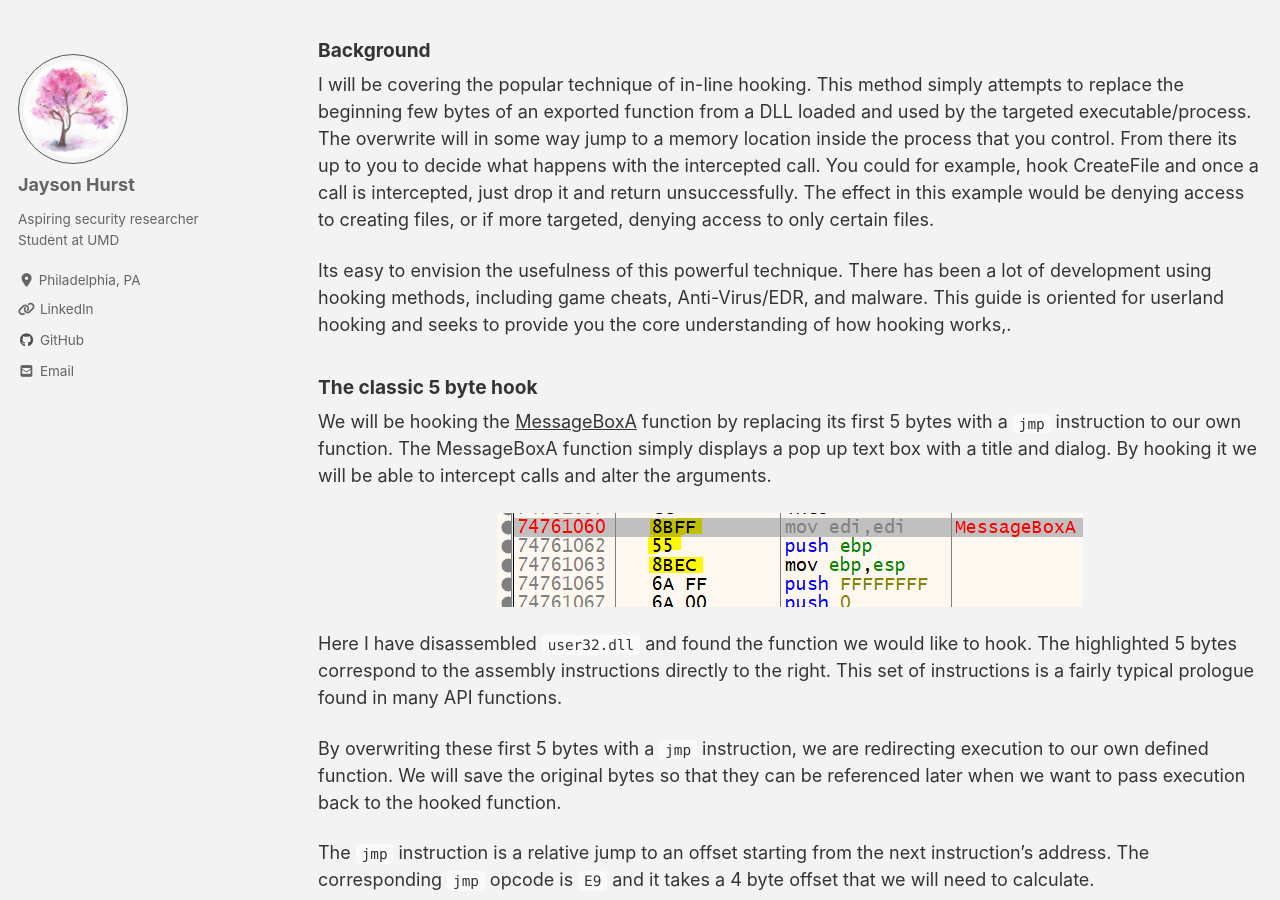
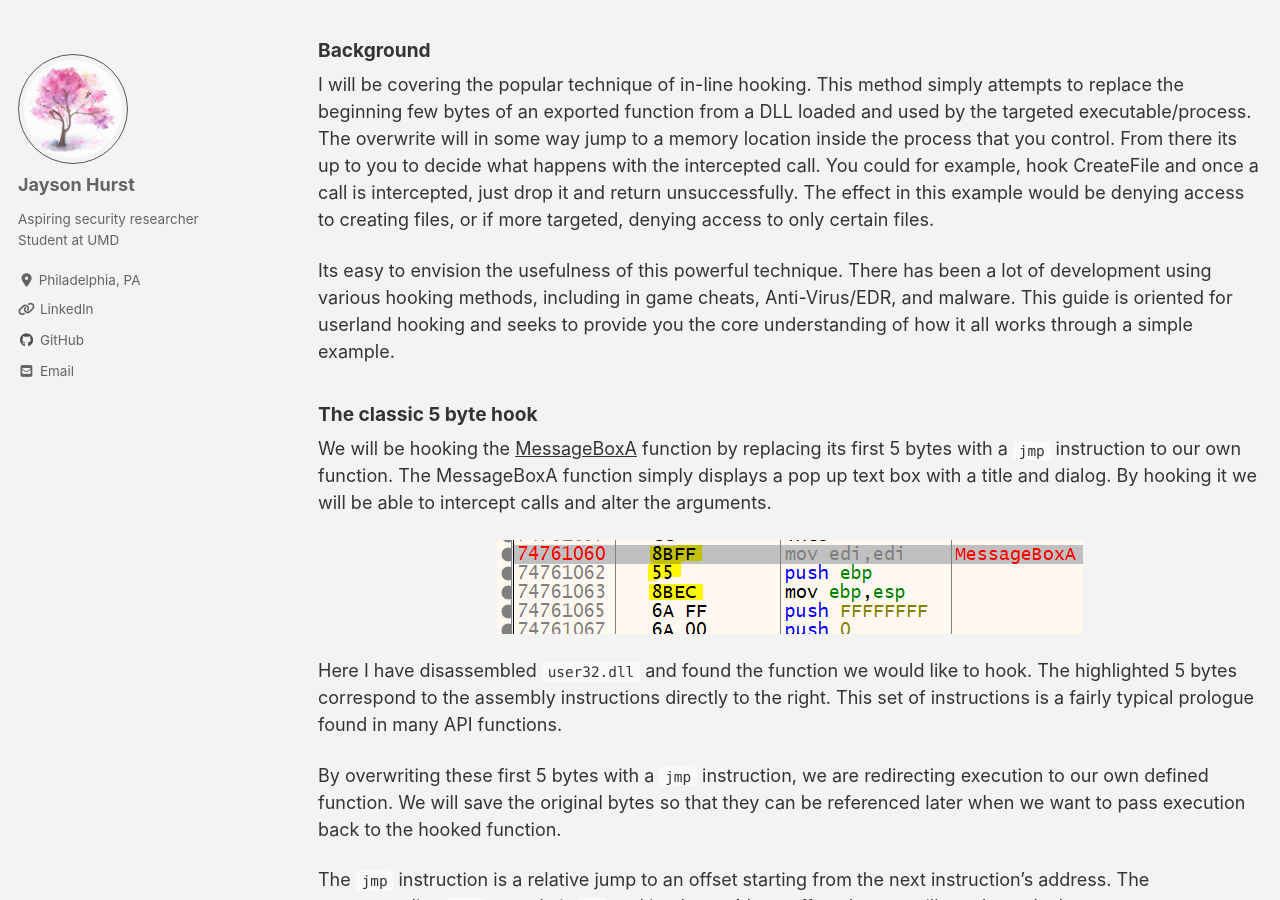
Before and after one commit to jayo78/jayo78.github.io, a Jekyll site: the page built from _posts/2020-06-22-WinAPI-Hooking-basics.md, in a window 1280 px wide and 900 px high, scrolled down 346 px. Built offline with Jekyll 4.4.1, drawn with Linux system fonts in a browser that asks for light colours; cached includes are drawn as plain includes; nearby versions of some CDN libraries.

Commit message:
Update 2020-06-22-WinAPI-Hooking-basics.md

```diff
--- a/_posts/2020-06-22-WinAPI-Hooking-basics.md
+++ b/_posts/2020-06-22-WinAPI-Hooking-basics.md
@@ -11,7 +11,7 @@ API hooking has been cover exhaustedly over the past decade so this is my attemp
 
 I will be covering the popular technique of in-line hooking. This method simply attempts to replace the beginning few bytes of an exported function from a DLL loaded and used by the targeted executable/process. The overwrite will in some way jump to a memory location inside the process that you control. From there its up to you to decide what happens with the intercepted call. You could for example, hook CreateFile and once a call is intercepted, just drop it and return unsuccessfully. The effect in this example would be denying access to creating files, or if more targeted, denying access to only certain files.
 
-Its easy to envision the usefulness of this powerful technique. There has been a lot of development using hooking methods, including game cheats, Anti-Virus/EDR, and malware. This guide is oriented for userland hooking and seeks to provide you the core understanding of how hooking works,.
+Its easy to envision the usefulness of this powerful technique. There has been a lot of development using various hooking methods, including in game cheats, Anti-Virus/EDR, and malware. This guide is oriented for userland hooking and seeks to provide you the core understanding of how it all works through a simple example.
 
 #### The classic 5 byte hook
 
```
